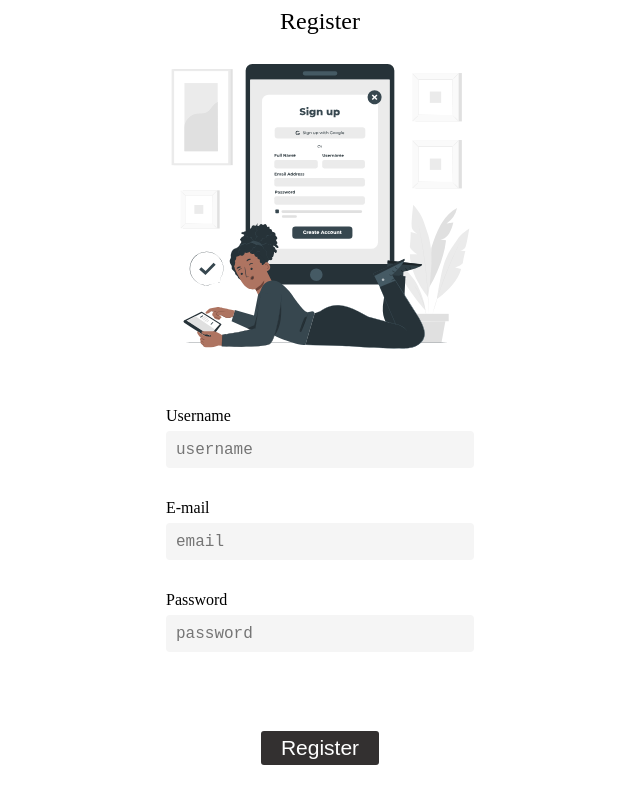
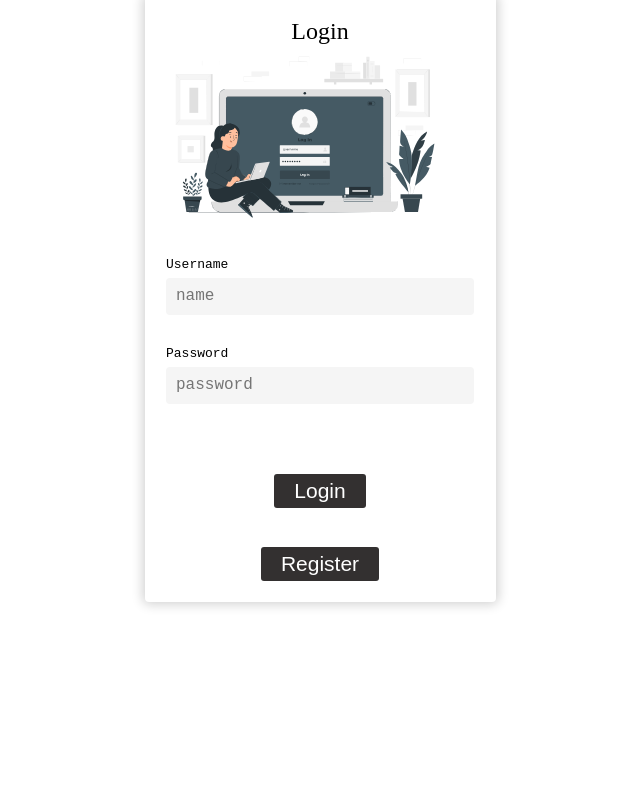
Before and after one commit to OG-Tango/Pentamatris, a React app: page / in a window 1280 px wide. Shown: the whole page, without its empty margins (320-960 px from the left). Built offline with nearby package versions, Linux system fonts and the light colour scheme.

Commit message:
Render login/register with buttons

```diff
--- a/client/app.scss
+++ b/client/app.scss
@@ -6,11 +6,6 @@
   font-family: monospace;
 }
 
-.App-logo {
-  animation: App-logo-spin infinite 20s linear;
-  height: 40vmin;
-  pointer-events: none;
-}
 
 .App-header {
   background-color: #282c34;
@@ -23,18 +18,8 @@
   color: white;
 }
 
-.App-link {
-  color: #61dafb;
-}
 
-@keyframes App-logo-spin {
-  from {
-    transform: rotate(0deg);
-  }
-  to {
-    transform: rotate(360deg);
-  }
-}
+
 
 .login {
   width: 27em;
@@ -59,45 +44,7 @@
     height: 100%;
     z-index: 99;
     padding: 17px 10px;
-    //transition: transform 200ms ease-in-out;
-  }
-  .right-side {
-    display: flex;
-    flex-direction: column;
-    justify-content: center;
-    height: 90%;
-    background-color: #3498db;
-    width: 100%;
-    position: absolute;
-    right: -34%;
-    border-radius: 6px;
-    z-index: 1;
-    transition: all 400ms ease-in-out;
-    cursor: pointer;
-    box-shadow: 0px 0px 12px 2px rgba(15, 15, 15, 0.281);
-
-    &.right {
-      right: -40%;
-      align-items: flex-end;
-      &:hover {
-        right: -45%;
-      }
-    }
-    &.left {
-      right: 40%;
-      align-items: flex-start;
-      &:hover {
-        right: 45%;
-      }
-    }
-
-    .text {
-      font-size: 21px;
-      font-weight: 500;
-      color: #fff;
-      margin-right: 3em;
-      margin-left: 3em;
-    }
+    transition: transform 200ms ease-in-out;
   }
 }
 
--- a/client/src/components/App.jsx
+++ b/client/src/components/App.jsx
@@ -1,14 +1,26 @@
-import React from 'react';
-import { Login, Register } from './login/index.jsx';
+import React, { useState , useEffect } from 'react';
+import { Login, Register, Toggle } from './login/index.jsx';
 import "../../app.scss"
 
 const App = () => {
+
+  const [userActive, setUserActive] = useState(1);
+  // const text = userActive ?
+
+
   return (
-    <div>
-      {/* <Login /> */}
-      <Register />
+    <div className="App">
+      <div className="login">
+        <div className="container">
+           {userActive && <Login/>}
+           {!userActive && <Register/>}
+        </div>
+      </div>
     </div>
+
   );
 }
 
+
+
 export default App;
--- a/client/src/components/login/login.jsx
+++ b/client/src/components/login/login.jsx
@@ -1,13 +1,12 @@
-import React, { useState } from 'react';
+import React from 'react';
 import { default as loginImg } from '../images/login.svg';
 
 
 
-export  function Login(){
-
+export  function Login(props){
 
   return (
-    <div className='base-container'>
+    <div className='base-container' ref={props.containerRef}>
       <div className="header">Login</div>
       <div className="content">
         <div className="image">
@@ -16,6 +15,7 @@ export  function Login(){
         <div className="form">
           <div className="form-group">
             <label htmlFor="username">Username</label>
+            <input type="name" className="name" placeholder='name'/>
           </div>
           <div className="form-group">
             <label htmlFor="password">Password</label>
@@ -28,6 +28,11 @@ export  function Login(){
           Login
         </button>
       </div>
+      <div className="footer">
+        <button type='button 'className="btn">
+          Register
+        </button>
+      </div>
     </div>
   )
 
--- a/client/src/components/login/register.jsx
+++ b/client/src/components/login/register.jsx
@@ -1,11 +1,11 @@
-import React, { useState } from 'react';
+import React from 'react';
 import { default as signUpImg }  from '../images/sign-up.svg';
 
 
-export  function Register(){
+export  function Register(props){
 
   return (
-    <div className='base-container'>
+    <div className='base-container' ref={props.containerRef}>
       <div className="header">Register</div>
       <div className="content">
         <div className="image">
@@ -31,6 +31,11 @@ export  function Register(){
           Register
         </button>
       </div>
+      <div className="footer">
+        <button type='button 'className="btn">
+          Login
+        </button>
+      </div>
     </div>
   )
 
```
